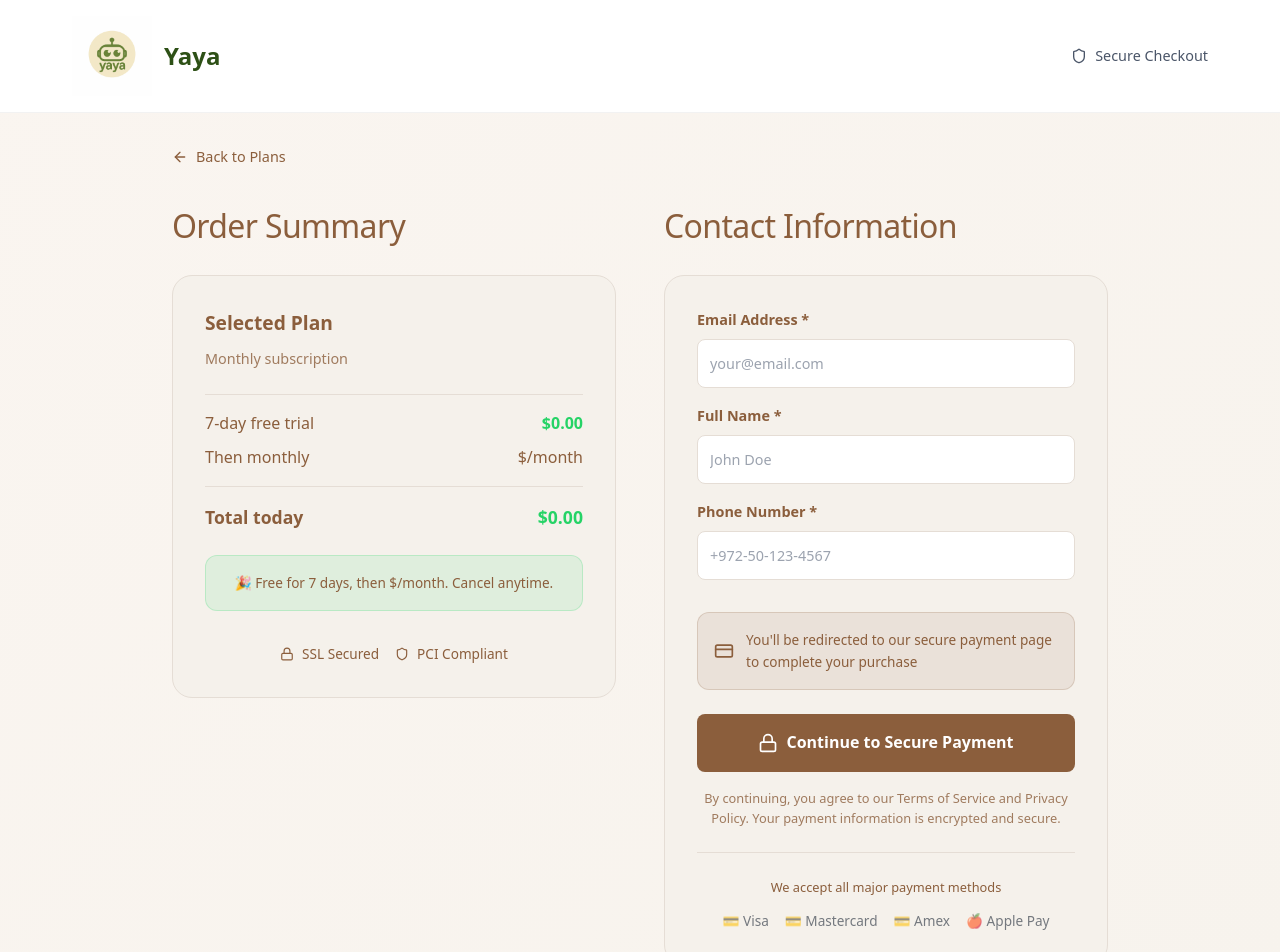
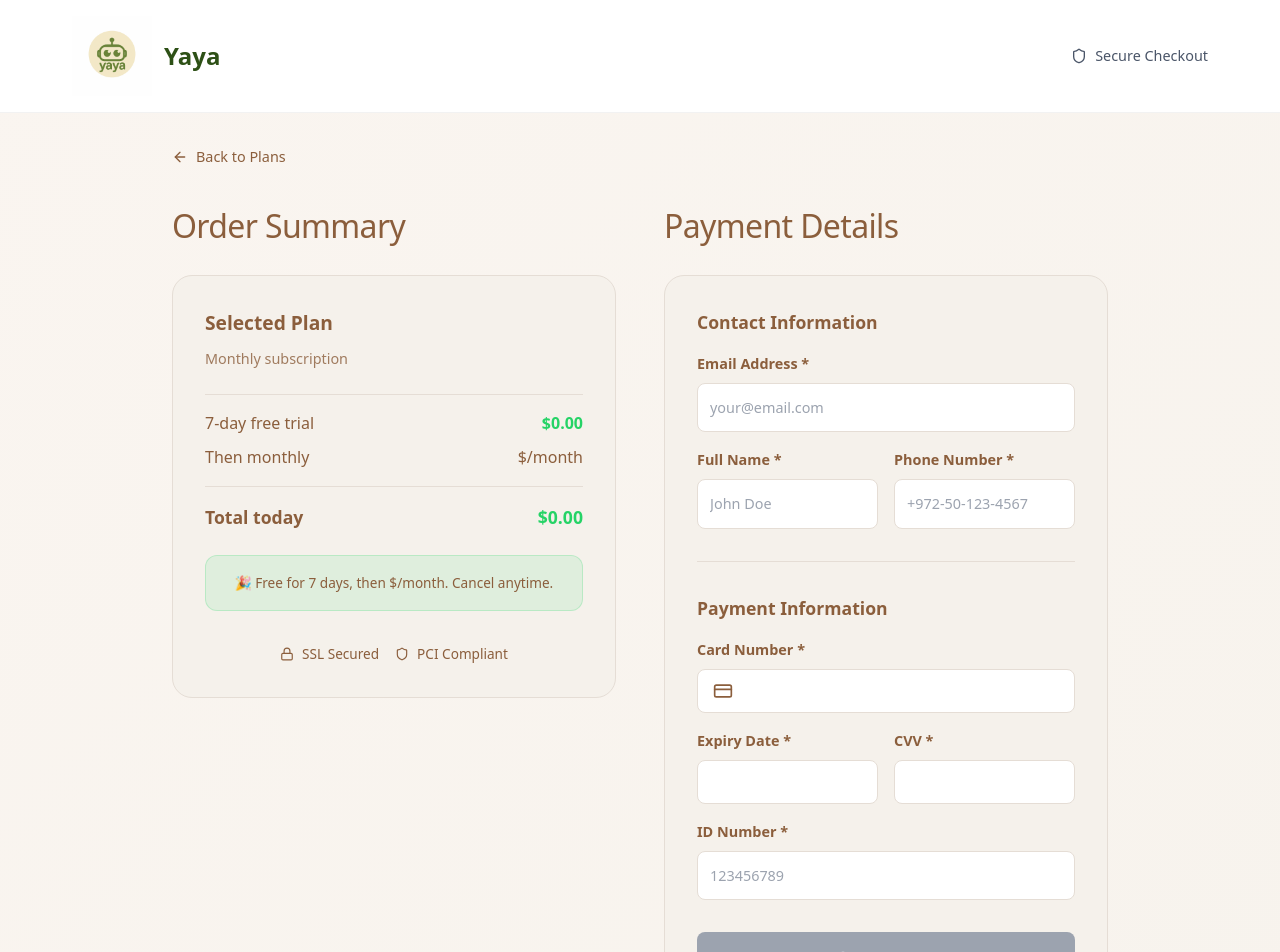
Before and after one commit to yairsabag/yaya-oauth-page, a Next.js app: page /payment/checkout in a window 1280 px wide. Shown: the top 952 px of the page. Built offline with nearby package versions, Linux system fonts and the light colour scheme.

Commit message:
Update page.tsx

```diff
--- a/src/app/payment/checkout/page.tsx
+++ b/src/app/payment/checkout/page.tsx
@@ -1,7 +1,13 @@
 'use client'
 
-import React, { useState, useEffect } from 'react'
+import React, { useState, useEffect, useRef } from 'react'
 import { ArrowLeft, Shield, CreditCard, Lock } from 'lucide-react'
+
+declare global {
+  interface Window {
+    TzlaHostedFields: any;
+  }
+}
 
 export default function CheckoutPage() {
   const [urlParams, setUrlParams] = useState({
@@ -18,9 +24,16 @@ export default function CheckoutPage() {
     phone: ''
   })
 
+  const [cardData, setCardData] = useState({
+    idNumber: ''
+  })
+
   const [isLoading, setIsLoading] = useState(false)
   const [errors, setErrors] = useState<Record<string, string>>({})
   const [isMobile, setIsMobile] = useState(false)
+  const [fieldsReady, setFieldsReady] = useState(false)
+
+  const fieldsRef = useRef<any>(null)
 
   // Detect mobile
   useEffect(() => {
@@ -44,20 +57,79 @@ export default function CheckoutPage() {
     setUrlParams(extractedParams)
   }, [])
 
+  // Initialize Tranzila Hosted Fields
+  useEffect(() => {
+    // Load Tranzila Hosted Fields script
+    const script = document.createElement('script')
+    script.src = 'https://hf.tranzila.com/assets/js/thostedf.js'
+    script.async = true
+    script.onload = () => {
+      if (window.TzlaHostedFields) {
+        fieldsRef.current = window.TzlaHostedFields.create({
+          sandbox: false,
+          fields: {
+            credit_card_number: {
+              selector: '#card-number',
+              placeholder: '4580 4580 4580 4580'
+            },
+            cvv: {
+              selector: '#cvv',
+              placeholder: '123'
+            },
+            expiry: {
+              selector: '#expiry',
+              placeholder: 'MM/YY',
+              version: '1'
+            }
+          },
+          styles: {
+            'input': {
+              'font-family': 'system-ui, -apple-system, sans-serif',
+              'font-size': '0.9rem',
+              'color': '#000',
+              'padding': '12px',
+              'height': '44px'
+            }
+          }
+        })
+
+        // Listen for ready event
+        fieldsRef.current?.onEvent('ready', () => {
+          setFieldsReady(true)
+        })
+      }
+    }
+    document.body.appendChild(script)
+
+    return () => {
+      if (script.parentNode) {
+        script.parentNode.removeChild(script)
+      }
+    }
+  }, [])
+
   const planNames = {
     executive: 'Executive Plan',
     ultimate: 'Ultimate Plan'
   }
 
   const handleSubmit = async () => {
+    if (!fieldsReady || !fieldsRef.current) {
+      alert('Payment fields are not ready. Please refresh the page.')
+      return
+    }
+
     setIsLoading(true)
     setErrors({})
 
-    // Validate form - רק את הפרטים האישיים
+    // Validate form
     const newErrors: Record<string, string> = {}
     if (!formData.email) newErrors.email = 'Email is required'
     if (!formData.fullName) newErrors.fullName = 'Full name is required'
     if (!formData.phone) newErrors.phone = 'Phone number is required'
+    if (!cardData.idNumber || cardData.idNumber.length < 9) {
+      newErrors.idNumber = 'ID number is required (9 digits)'
+    }
 
     if (Object.keys(newErrors).length > 0) {
       setErrors(newErrors)
@@ -65,42 +137,85 @@ export default function CheckoutPage() {
       return
     }
 
+    // Use Tranzila Hosted Fields to charge
+    fieldsRef.current.charge({
+      terminal_name: process.env.NEXT_PUBLIC_TRANZILA_TERMINAL || 'fxpyairsabagtok',
+      amount: parseFloat(urlParams.price),
+      contact: formData.fullName,
+      email: formData.email,
+      phone: formData.phone,
+      credit_card_holder_id: cardData.idNumber,
+      // Additional fields
+      custom1: urlParams.code,
+      custom2: urlParams.plan,
+      custom3: urlParams.billing,
+      pdesc: `Yaya ${urlParams.plan} - ${urlParams.billing}`,
+      // 7 days trial
+      tranmode: 'VK', // Verify with token creation
+      currency: '2', // USD
+    }, async (err: any, response: any) => {
+      if (err) {
+        console.error('Payment error:', err)
+        handleErrors(err)
+        setIsLoading(false)
+        return
+      }
+
+      if (response && response.transaction_response) {
+        if (response.transaction_response.success) {
+          // Update user plan in the database
           try {
-      // צור payment request עם Tranzila
-      const response = await fetch('/api/create-payment', {
+            await fetch('https://n8n-TD2y.sliplane.app/webhook/update-user-plan', {
               method: 'POST',
               headers: {
                 'Content-Type': 'application/json'
               },
               body: JSON.stringify({
+                registration_code: urlParams.code,
                 plan: urlParams.plan,
-          billing: urlParams.billing,
-          registrationCode: urlParams.code,
                 email: formData.email,
-          fullName: formData.fullName
+                expires_at: new Date(Date.now() + 30*24*60*60*1000).toISOString(),
+                billing_type: urlParams.billing,
+                status: 'active',
+                transaction_id: response.transaction_response.transaction_id,
+                token: response.transaction_response.token
               })
             });
+          } catch (error) {
+            console.error('Failed to update plan:', error)
+          }
 
-      const result = await response.json();
+          // Redirect to success page
+          const successUrl = new URL(window.location.origin + '/payment/success')
+          successUrl.searchParams.set('plan', urlParams.plan)
+          successUrl.searchParams.set('email', formData.email)
+          successUrl.searchParams.set('price', urlParams.price)
+          successUrl.searchParams.set('billing', urlParams.billing)
+          successUrl.searchParams.set('code', urlParams.code)
+          successUrl.searchParams.set('transactionId', response.transaction_response.transaction_id)
 
-      if (result.success && result.paymentUrl) {
-        // שמור נתונים לפני המעבר
-        sessionStorage.setItem('checkoutData', JSON.stringify({
-          ...formData,
-          ...urlParams,
-          paymentRequestId: result.paymentRequestId
-        }));
+          window.location.href = successUrl.toString()
+        } else {
+          alert(response.transaction_response.error || 'Payment failed. Please check your details and try again.')
+          setIsLoading(false)
+        }
+      }
+    })
+  }
 
-        // הפנה לדף התשלום המאובטח של Tranzila
-        window.location.href = result.paymentUrl;
+  const handleErrors = (error: any) => {
+    if (error.messages) {
+      error.messages.forEach((message: any) => {
+        if (message.param === 'number') {
+          setErrors(prev => ({ ...prev, cardNumber: message.message }))
+        } else if (message.param === 'cvv') {
+          setErrors(prev => ({ ...prev, cvv: message.message }))
+        } else if (message.param === 'expiry') {
+          setErrors(prev => ({ ...prev, expiry: message.message }))
+        }
+      })
     } else {
-        alert(result.error || 'Failed to create payment. Please try again.');
-        setIsLoading(false);
-      }
-    } catch (error) {
-      console.error('Payment error:', error)
-      alert('An error occurred. Please try again.')
-      setIsLoading(false)
+      alert('Payment error. Please try again.')
     }
   }
 
@@ -220,13 +335,19 @@ export default function CheckoutPage() {
               </div>
             </div>
 
-            {/* Contact Form Only */}
+            {/* Payment Form */}
             <div style={{ order: isMobile ? 1 : 2 }}>
               <h2 style={{ fontSize: isMobile ? '1.5rem' : '2rem', fontWeight: '400', marginBottom: '1.5rem', color: '#8B5E3C', letterSpacing: '-0.02em' }}>
-                Contact Information
+                Payment Details
               </h2>
 
               <div style={{ background: '#F5F1EB', borderRadius: '20px', padding: isMobile ? '1.5rem' : '2rem', border: '1px solid #E5DDD5' }}>
+                {/* Contact Information */}
+                <div style={{ marginBottom: '2rem' }}>
+                  <h3 style={{ fontSize: isMobile ? '1rem' : '1.1rem', fontWeight: '600', color: '#8B5E3C', marginBottom: '1rem' }}>
+                    Contact Information
+                  </h3>
+
                   <div style={{ marginBottom: '1rem' }}>
                     <label style={{ display: 'block', fontSize: isMobile ? '0.875rem' : '0.9rem', fontWeight: '600', color: '#8B5E3C', marginBottom: '0.5rem' }}>
                       Email Address *
@@ -249,7 +370,13 @@ export default function CheckoutPage() {
                     {errors.email && <p style={{ color: '#ef4444', fontSize: '0.8rem', marginTop: '0.25rem' }}>{errors.email}</p>}
                   </div>
 
-                <div style={{ marginBottom: '1rem' }}>
+                  <div style={{
+                    display: isMobile ? 'flex' : 'grid',
+                    flexDirection: isMobile ? 'column' : undefined,
+                    gridTemplateColumns: isMobile ? undefined : '1fr 1fr',
+                    gap: '1rem'
+                  }}>
+                    <div>
                       <label style={{ display: 'block', fontSize: isMobile ? '0.875rem' : '0.9rem', fontWeight: '600', color: '#8B5E3C', marginBottom: '0.5rem' }}>
                         Full Name *
                       </label>
@@ -271,7 +398,7 @@ export default function CheckoutPage() {
                       {errors.fullName && <p style={{ color: '#ef4444', fontSize: '0.8rem', marginTop: '0.25rem' }}>{errors.fullName}</p>}
                     </div>
 
-                <div style={{ marginBottom: '2rem' }}>
+                    <div>
                       <label style={{ display: 'block', fontSize: isMobile ? '0.875rem' : '0.9rem', fontWeight: '600', color: '#8B5E3C', marginBottom: '0.5rem' }}>
                         Phone Number *
                       </label>
@@ -292,37 +419,129 @@ export default function CheckoutPage() {
                       />
                       {errors.phone && <p style={{ color: '#ef4444', fontSize: '0.8rem', marginTop: '0.25rem' }}>{errors.phone}</p>}
                     </div>
+                  </div>
+                </div>
 
-                {/* Notice about secure payment */}
+                {/* Payment Information */}
+                <div style={{ borderTop: '1px solid #E5DDD5', paddingTop: '2rem' }}>
+                  <h3 style={{ fontSize: isMobile ? '1rem' : '1.1rem', fontWeight: '600', color: '#8B5E3C', marginBottom: '1rem' }}>
+                    Payment Information
+                  </h3>
+
+                  <div style={{ marginBottom: '1rem' }}>
+                    <label style={{ display: 'block', fontSize: isMobile ? '0.875rem' : '0.9rem', fontWeight: '600', color: '#8B5E3C', marginBottom: '0.5rem' }}>
+                      Card Number *
+                    </label>
+                    <div style={{ position: 'relative' }}>
+                      <div
+                        id="card-number"
+                        style={{
+                          width: '100%',
+                          padding: '0.75rem',
+                          paddingLeft: '3rem',
+                          border: errors.cardNumber ? '1px solid #ef4444' : '1px solid #E5DDD5',
+                          borderRadius: '8px',
+                          fontSize: isMobile ? '0.875rem' : '0.9rem',
+                          boxSizing: 'border-box',
+                          background: 'white',
+                          minHeight: '44px'
+                        }}
+                      />
+                      <CreditCard size={20} style={{ position: 'absolute', left: '1rem', top: '50%', transform: 'translateY(-50%)', color: '#8B5E3C' }} />
+                    </div>
+                    {errors.cardNumber && <p style={{ color: '#ef4444', fontSize: '0.8rem', marginTop: '0.25rem' }}>{errors.cardNumber}</p>}
+                  </div>
+
                   <div style={{
-                  background: 'rgba(139, 94, 60, 0.1)',
-                  borderRadius: '12px',
-                  padding: isMobile ? '0.75rem' : '1rem',
-                  border: '1px solid rgba(139, 94, 60, 0.2)',
-                  marginBottom: '1.5rem',
-                  display: 'flex',
-                  alignItems: 'center',
-                  gap: '0.75rem'
+                    display: isMobile ? 'flex' : 'grid',
+                    flexDirection: isMobile ? 'column' : undefined,
+                    gridTemplateColumns: isMobile ? undefined : '1fr 1fr',
+                    gap: '1rem',
+                    marginBottom: '1rem'
                   }}>
-                  <CreditCard size={20} style={{ color: '#8B5E3C', flexShrink: 0 }} />
-                  <p style={{ fontSize: isMobile ? '0.8rem' : '0.85rem', color: '#8B5E3C', margin: 0 }}>
-                    You'll be redirected to our secure payment page to complete your purchase
-                  </p>
+                    <div>
+                      <label style={{ display: 'block', fontSize: isMobile ? '0.875rem' : '0.9rem', fontWeight: '600', color: '#8B5E3C', marginBottom: '0.5rem' }}>
+                        Expiry Date *
+                      </label>
+                      <div
+                        id="expiry"
+                        style={{
+                          width: '100%',
+                          padding: '0.75rem',
+                          border: errors.expiry ? '1px solid #ef4444' : '1px solid #E5DDD5',
+                          borderRadius: '8px',
+                          fontSize: isMobile ? '0.875rem' : '0.9rem',
+                          boxSizing: 'border-box',
+                          background: 'white',
+                          minHeight: '44px'
+                        }}
+                      />
+                      {errors.expiry && <p style={{ color: '#ef4444', fontSize: '0.8rem', marginTop: '0.25rem' }}>{errors.expiry}</p>}
+                    </div>
+
+                    <div>
+                      <label style={{ display: 'block', fontSize: isMobile ? '0.875rem' : '0.9rem', fontWeight: '600', color: '#8B5E3C', marginBottom: '0.5rem' }}>
+                        CVV *
+                      </label>
+                      <div
+                        id="cvv"
+                        style={{
+                          width: '100%',
+                          padding: '0.75rem',
+                          border: errors.cvv ? '1px solid #ef4444' : '1px solid #E5DDD5',
+                          borderRadius: '8px',
+                          fontSize: isMobile ? '0.875rem' : '0.9rem',
+                          boxSizing: 'border-box',
+                          background: 'white',
+                          minHeight: '44px'
+                        }}
+                      />
+                      {errors.cvv && <p style={{ color: '#ef4444', fontSize: '0.8rem', marginTop: '0.25rem' }}>{errors.cvv}</p>}
+                    </div>
+                  </div>
+
+                  <div style={{ marginBottom: '2rem' }}>
+                    <label style={{ display: 'block', fontSize: isMobile ? '0.875rem' : '0.9rem', fontWeight: '600', color: '#8B5E3C', marginBottom: '0.5rem' }}>
+                      ID Number *
+                    </label>
+                    <input
+                      type="text"
+                      value={cardData.idNumber}
+                      onChange={(e) => {
+                        const value = e.target.value.replace(/\D/g, '');
+                        if (value.length <= 9) {
+                          setCardData({ ...cardData, idNumber: value });
+                        }
+                      }}
+                      maxLength={9}
+                      style={{
+                        width: '100%',
+                        padding: '0.75rem',
+                        border: errors.idNumber ? '1px solid #ef4444' : '1px solid #E5DDD5',
+                        borderRadius: '8px',
+                        fontSize: isMobile ? '0.875rem' : '0.9rem',
+                        boxSizing: 'border-box',
+                        background: 'white'
+                      }}
+                      placeholder="123456789"
+                    />
+                    {errors.idNumber && <p style={{ color: '#ef4444', fontSize: '0.8rem', marginTop: '0.25rem' }}>{errors.idNumber}</p>}
+                  </div>
                 </div>
 
                 <button
                   onClick={handleSubmit}
-                  disabled={isLoading}
+                  disabled={isLoading || !fieldsReady}
                   style={{
                     width: '100%',
                     padding: isMobile ? '0.875rem' : '1rem',
-                    background: isLoading ? '#9ca3af' : '#8B5E3C',
+                    background: isLoading || !fieldsReady ? '#9ca3af' : '#8B5E3C',
                     color: 'white',
                     border: 'none',
                     borderRadius: '8px',
                     fontSize: isMobile ? '0.95rem' : '1rem',
                     fontWeight: '600',
-                    cursor: isLoading ? 'not-allowed' : 'pointer',
+                    cursor: isLoading || !fieldsReady ? 'not-allowed' : 'pointer',
                     display: 'flex',
                     alignItems: 'center',
                     justifyContent: 'center',
@@ -330,37 +549,24 @@ export default function CheckoutPage() {
                     transition: 'all 0.2s ease'
                   }}
                   onMouseEnter={(e) => {
-                    if (!isLoading && !isMobile) {
+                    if (!isLoading && fieldsReady && !isMobile) {
                       (e.target as HTMLButtonElement).style.background = '#7c4a32'
                     }
                   }}
                   onMouseLeave={(e) => {
-                    if (!isLoading && !isMobile) {
+                    if (!isLoading && fieldsReady && !isMobile) {
                       (e.target as HTMLButtonElement).style.background = '#8B5E3C'
                     }
                   }}
                 >
                   <Lock size={isMobile ? 18 : 20} />
-                  {isLoading ? 'Processing...' : 'Continue to Secure Payment'}
+                  {!fieldsReady ? 'Loading...' : isLoading ? 'Processing...' : 'Start Free Trial - $0.00'}
                 </button>
 
                 <p style={{ fontSize: isMobile ? '0.75rem' : '0.8rem', color: '#8B5E3C', textAlign: 'center', marginTop: '1rem', opacity: 0.8 }}>
                   By continuing, you agree to our Terms of Service and Privacy Policy.
                   Your payment information is encrypted and secure.
                 </p>
-
-                {/* Payment methods accepted */}
-                <div style={{ marginTop: '1.5rem', paddingTop: '1.5rem', borderTop: '1px solid #E5DDD5' }}>
-                  <p style={{ fontSize: isMobile ? '0.75rem' : '0.8rem', color: '#8B5E3C', textAlign: 'center', marginBottom: '0.75rem' }}>
-                    We accept all major payment methods
-                  </p>
-                  <div style={{ display: 'flex', justifyContent: 'center', alignItems: 'center', gap: '1rem', opacity: 0.6 }}>
-                    <span style={{ fontSize: isMobile ? '0.8rem' : '0.85rem' }}>💳 Visa</span>
-                    <span style={{ fontSize: isMobile ? '0.8rem' : '0.85rem' }}>💳 Mastercard</span>
-                    <span style={{ fontSize: isMobile ? '0.8rem' : '0.85rem' }}>💳 Amex</span>
-                    <span style={{ fontSize: isMobile ? '0.8rem' : '0.85rem' }}>🍎 Apple Pay</span>
-                  </div>
-                </div>
               </div>
             </div>
           </div>
```
Lines whose indentation alone changed are shown as unchanged.
